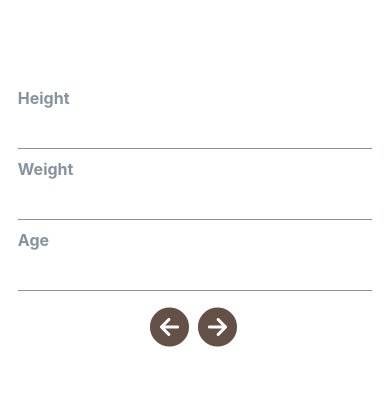
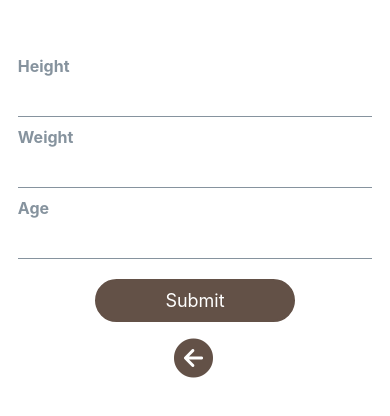
Before and after one commit to wb1110/FreeToBe, a React Native app: screen /HeightWeightAge in a window 390 px wide. Shown: the part 202-618 px from the top of the page. Built offline with nearby package versions, Linux system fonts and the light colour scheme.

Commit message:
remove forward arrows

```diff
--- a/screens/assessment/BodyFatPercentage.js
+++ b/screens/assessment/BodyFatPercentage.js
@@ -60,9 +60,6 @@ function BodyFatPercentage({ navigation }) {
           <TouchableOpacity onPress={() => {navigation.navigate('HeightWeightAge')}}>
             <Ionicons name="arrow-back-circle" size={48} color={COLORS.primary} navigation={navigation} />
           </TouchableOpacity>
-          <TouchableOpacity disabled onPress={() => {navigation.navigate('CaliperSites')}}>
-            <Ionicons name="arrow-forward-circle" size={48} color={COLORS.primary} />
-          </TouchableOpacity>
         </View>
       </Container>
     </SafeAreaView>
--- a/screens/assessment/Gender.js
+++ b/screens/assessment/Gender.js
@@ -16,16 +16,11 @@ function Gender({ navigation }) {
         <CustomText>Before we get started in order to make the best plan for you, we will need some more information.</CustomText>
         <CustomText>Gender</CustomText>
         <CustomText>Fill in the following to get started:</CustomText>
-        <Button title="Female" />
-        <Button title="Nonbinary" />
-        <View style={{ flexDirection: "row" }}>
+        <Button title="Female" onPress={() => {navigation.navigate('HeightWeightAge')}} />
+        <Button title="Nonbinary" onPress={() => {navigation.navigate('HeightWeightAge')}} />
           <TouchableOpacity onPress={() => {navigation.navigate('Home')}}>
             <Ionicons name="arrow-back-circle" size={48} color={COLORS.primary} navigation={navigation} />
           </TouchableOpacity>
-          <TouchableOpacity onPress={() => {navigation.navigate('HeightWeightAge')}}>
-            <Ionicons name="arrow-forward-circle" size={48} color={COLORS.primary} />
-          </TouchableOpacity>
-        </View>
       </Container>
     </SafeAreaView>
   );
--- a/screens/assessment/HeightWeightAge.js
+++ b/screens/assessment/HeightWeightAge.js
@@ -5,6 +5,7 @@ import { TouchableOpacity } from 'react-native-gesture-handler';
 import { FocusedStatusBar } from '../../components';
 import Container from '../../components/Container';
 import { COLORS } from '../../constants/theme';
+import { Button } from '@rneui/base';
 
 
 function HeightWeightAge({ navigation }) {
@@ -15,12 +16,22 @@ function HeightWeightAge({ navigation }) {
         <Input label='Height' />
         <Input label='Weight' />
         <Input label='Age' />
+        <Button title="Submit" buttonStyle={{
+                backgroundColor: COLORS.primary,
+                borderWidth: 2,
+                borderColor: COLORS.primary,
+                borderRadius: 30,
+              }}
+              containerStyle={{
+                width: 200,
+                marginHorizontal: 50,
+                marginVertical: 10,
+              }}
+              onPress={() => {navigation.navigate('BodyFatPercentage')}}
+          />
         <View style={{ flexDirection: "row" }}>
           <TouchableOpacity onPress={() => {navigation.navigate('Gender')}}>
             <Ionicons name="arrow-back-circle" size={48} color={COLORS.primary} navigation={navigation} />
-          </TouchableOpacity>
-          <TouchableOpacity onPress={() => {navigation.navigate('BodyFatPercentage')}}>
-            <Ionicons name="arrow-forward-circle" size={48} color={COLORS.primary} />
           </TouchableOpacity>
         </View>
       </Container>
```
